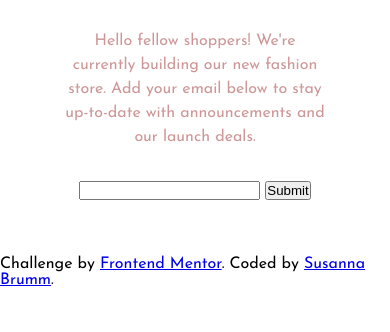
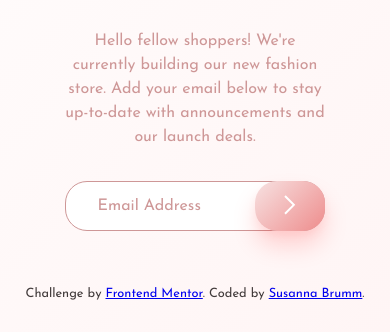
Before and after one commit to susi189/fm-coming-soon-page, a website: page index.html in a window 390 px wide. Shown: the part 575-907 px from the top of the page. Before the commit the page ends 863 px from the top, so only its background shows below. Drawn offline with Linux system fonts and the light colour scheme.

Commit message:
Completed design for mobile

```diff
--- a/index.html
+++ b/index.html
@@ -39,12 +39,14 @@
             store. Add your email below to stay up-to-date with announcements
             and our launch deals.
           </p>
-          <div class="main__form">
-            <form>
-              <input type="text" />
-              <input type="submit" value="Submit" />
-            </form>
-          </div>
+          <form>
+            <div class="input-area">
+              <input type="text" placeholder="Email Address" />
+              <button type="submit">
+                <img src="./images/icon-arrow.svg" />
+              </button>
+            </div>
+          </form>
         </div>
       </main>
     </section>
@@ -53,7 +55,10 @@
         Challenge by
         <a href="https://www.frontendmentor.io?ref=challenge" target="_blank"
           >Frontend Mentor</a
-        >. Coded by <a href="#">Susanna Brumm</a>.
+        >. Coded by
+        <a href="https://github.com/susi189/fm-coming-soon-page"
+          >Susanna Brumm</a
+        >.
       </p>
     </footer>
   </body>
--- a/styles.scss
+++ b/styles.scss
@@ -16,6 +16,7 @@ $dg-red: hsl(0, 6%, 24%);
 html,
 body {
   font-family: $main-font;
+  background: linear-gradient(135deg, hsl(0, 0%, 100%), hsl(0, 100%, 98%));
 }
 
 .mobile {
@@ -65,3 +66,50 @@ body {
     color: $desat-red;
   }
 }
+
+.input-area {
+  position: relative;
+  margin: 0 10%;
+}
+
+input {
+  font-family: $main-font;
+  font-size: 1rem;
+  color: $desat-red;
+  height: 50px;
+  width: 100%;
+  border: 1px solid $desat-red;
+  border-radius: 22px;
+  padding-left: 2rem;
+}
+
+input:focus {
+  outline: none !important;
+}
+
+::placeholder {
+  color: $desat-red;
+}
+
+button {
+  position: absolute;
+  z-index: 2;
+  top: 0;
+  right: 0px;
+  border: none;
+  height: 50px;
+  width: 70px;
+  background-repeat: no-repeat;
+  background: linear-gradient(135deg, rgb(247, 226, 226), hsl(0, 74%, 74%));
+  border-radius: 22px;
+  box-shadow: rgba(252, 1, 1, 0.15) 0px 15px 25px,
+    rgba(250, 8, 8, 0.05) 0px 5px 10px;
+  cursor: pointer;
+}
+
+.attribution {
+  margin-bottom: 2rem;
+  font-size: 0.8rem;
+  text-align: center;
+  color: $dg-red;
+}
```
Also changed, not shown: styles.css, 1 other file.
